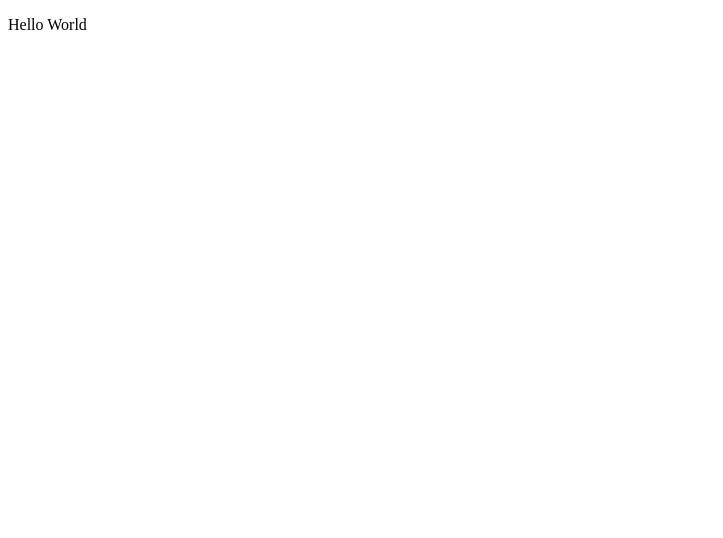
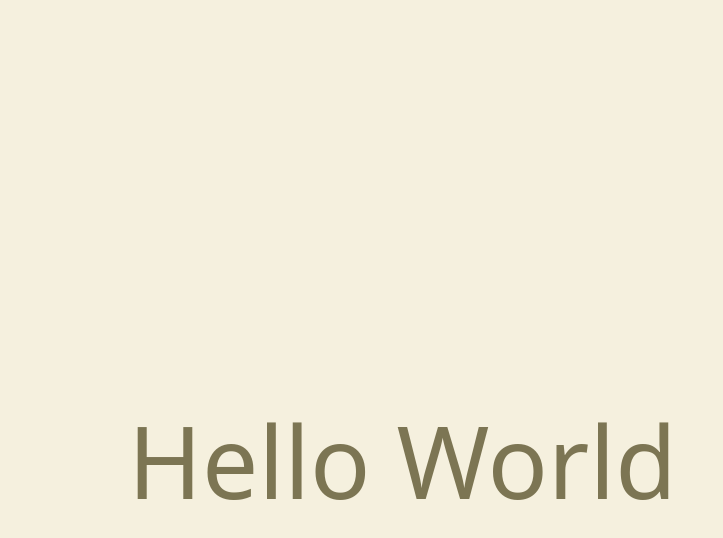
Before and after one commit to lchen456/lchen456.github.io, a plain HTML site: page index.html in a window 1280 px wide. Shown: the whole page, without its empty margins (0-723 px from the left). Drawn offline with nearby package versions, Linux system fonts and the light colour scheme.

Commit message:
style test

```diff
--- a/index.html
+++ b/index.html
@@ -1,16 +1,28 @@
 <!DOCTYPE html>
 <html lang='en'>
+
     <head>
+        <title>Chen | Portfolio</title>
+        <meta charset="UTF-8">
+        <!--Bootstrap-->
+        <link href="https://cdn.jsdelivr.net/npm/bootstrap@5.3.0-alpha1/dist/css/bootstrap.min.css" rel="stylesheet" integrity="sha384-GLhlTQ8iRABdZLl6O3oVMWSktQOp6b7In1Zl3/Jr59b6EGGoI1aFkw7cmDA6j6gD" crossorigin="anonymous">
 
+        <!--TYPEFACE : Quicksand-->
+        <link rel="preconnect" href="https://fonts.googleapis.com">
+        <link rel="preconnect" href="https://fonts.gstatic.com" crossorigin>
+        <link href="https://fonts.googleapis.com/css2?family=Quicksand:wght@300;400;500;600;700&display=swap" rel="stylesheet">
+
+        <!--CSS goes here too/font-->
+        <link rel="stylesheet" type="text/css" href="style.css">
     </head>
 
 
     <body>
-        <p>
-        Hello World
-        </p>
+        <div id = "intro">
 
+            <h1>Hello world</h1>
 
+        </div>
 
 
     </body>
--- /dev/null
+++ b/style.css
@@ -0,0 +1,33 @@
+/*
+LIGHT SHADES: #F5F0DE
+LIGHT ACCENT: #C0B986
+MAIN COLOR: #8D8639
+DARK ACCENT: #786A4D
+DARK SHADE: #7C7553
+*/
+
+*{
+    padding:0;
+    margin:0;
+    box-sizing:border-box;
+}
+
+body{
+
+    width: 80%;
+    height: 70vh;
+    margin: auto;
+    margin-top: 10%;
+    background-color: #F5F0DE;
+}
+
+/*name*/
+h1{
+    font-size: 100px;
+    text-transform: capitalize;
+    color: #7C7553;
+}
+
+#intro{
+    margin-top: 50vh;
+}
```
